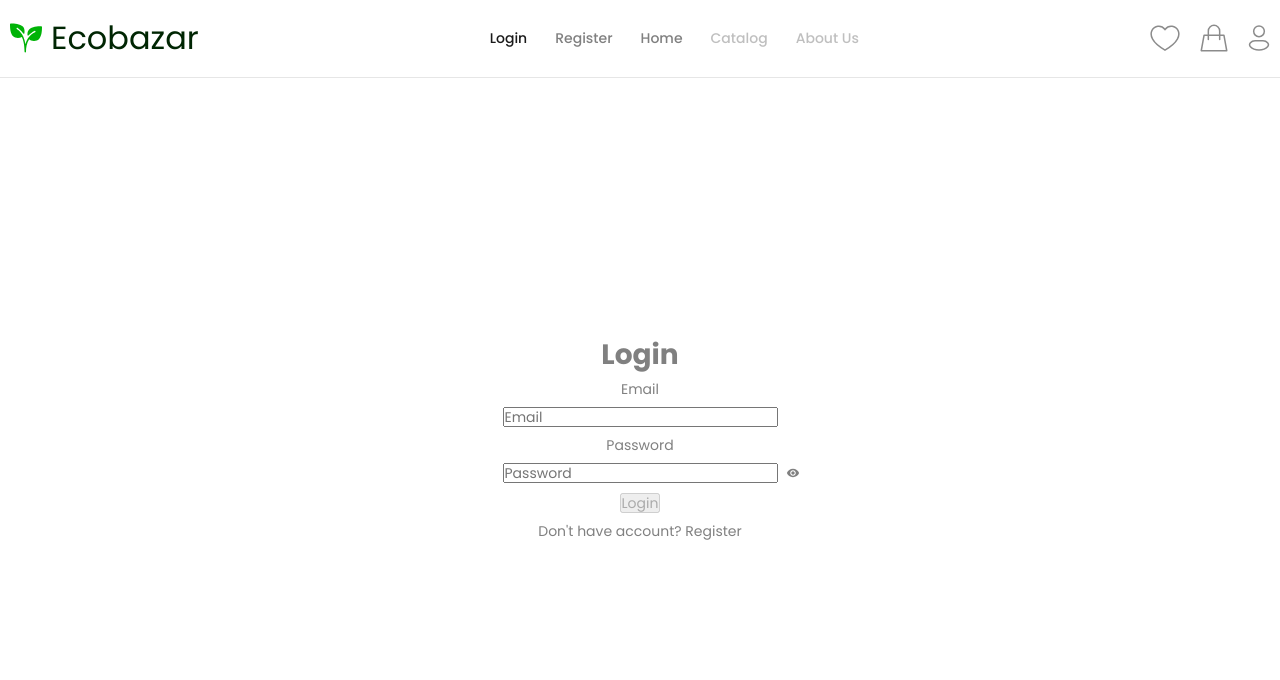
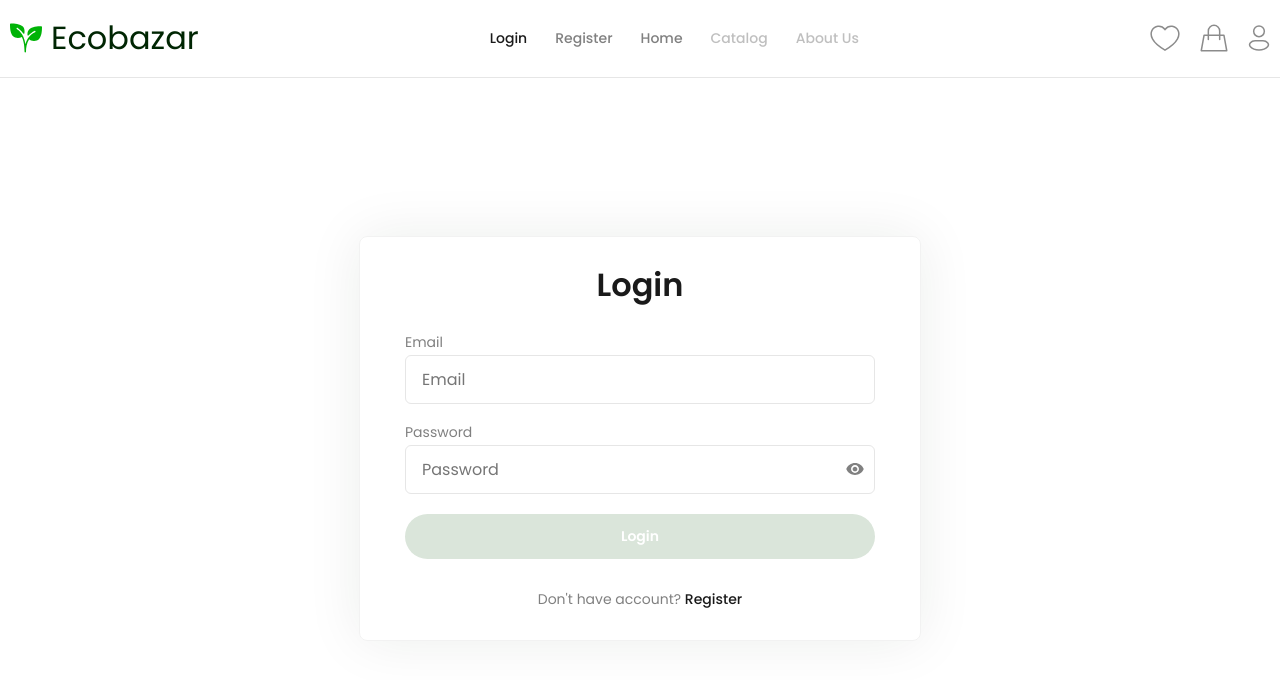
Before and after one commit to RobMarv1n/eCommerce-Application, a React (Vite) app: page /login in a window 1280 px wide. Shown: the top 680 px of the page. Built offline with nearby package versions, Linux system fonts and the light colour scheme.

Commit message:
feat: add styles to Login page, also add Button component

```diff
--- a/src/app/styles/base/settings.css
+++ b/src/app/styles/base/settings.css
@@ -99,3 +99,9 @@ img {
   cursor: default;
   opacity: 0.5;
 }
+
+.title {
+  font-size: 32px;
+  font-weight: 600;
+  color: var(--color-gray-9);
+}
--- a/src/pages/login/Login.tsx
+++ b/src/pages/login/Login.tsx
@@ -3,7 +3,9 @@ import { useFormValidation } from '../../shared/validation/useFomValidation';
 import { ROUTES } from '../../types';
 import { EmailInput } from '../../widgets/ui/EmailInput';
 import { PasswordInput } from '../../widgets/ui/PasswordInput';
+import { Button } from '../../shared/ui/Button';
 import './login.css';
+import '../../shared/styles/forms.css';
 
 export function Login() {
   const navigate = useNavigate();
@@ -18,33 +20,39 @@ export function Login() {
   const { isValidEmail, isValidPassword } = isValidForm;
 
   return (
-    <div className="login-page-container">
-      <h1>Login</h1>
-      <form className="login-form">
-        <label htmlFor="login-input">Email</label>
+    <section className="login">
+      <h1 className="title">Login</h1>
+      <form className="form">
+        <div className="form-group">
+          <label htmlFor="email-input">Email</label>
           <EmailInput
             isValid={isValidEmail}
             onInput={emailValidationHandler}
             value={email}
           />
-
+        </div>
+        <div className="form-group password-input-container">
           <label htmlFor="password-input">Password</label>
           <PasswordInput
             isValid={isValidPassword}
             onInput={passwordValidationHandler}
             value={password}
           />
-      </form>
-      <button
+        </div>
+        <Button
           type="submit"
           onClick={() => navigate(ROUTES.HOME)}
           disabled={!loginButtonState}
         >
           Login
-      </button>
-      <div>
-        Don't have account? <Link to={ROUTES.SIGN_UP}>Register</Link>
-      </div>
-    </div>
+        </Button>
+      </form>
+      <p className="form-question">
+        Don't have account?{' '}
+        <Link to={ROUTES.SIGN_UP} className="form-link">
+          Register
+        </Link>
+      </p>
+    </section>
   );
 }
--- a/src/pages/login/login.css
+++ b/src/pages/login/login.css
@@ -1,31 +1,22 @@
-.login-page-container {
+.login {
   display: flex;
   flex-direction: column;
-  gap: 10px;
+  gap: 30px;
   align-items: center;
-  align-self: center;
   justify-content: center;
+
+  width: 100%;
+  max-width: 562px;
+  margin: 0 auto;
+  padding: 30px 45px;
+  border: 1px solid var(--color-secondary-bg);
+  border-radius: 8px;
+
+  box-shadow: 0 0 56px 0 rgb(0 38 3 / 8%);
 }
 
-.login-form {
-  display: flex;
-  flex-direction: column;
-  gap: 10px;
-  align-items: center;
-  justify-content: center;
+@media (width <= 400px) {
+  .login {
+    padding: 30px 20px;
+  }
 }
-
-.password-input-container {
-  position: relative;
-
-  display: flex;
-  gap: 10px;
-  align-items: center;
-  justify-content: center;
-}
-
-.password-eye-icon {
-  cursor: pointer;
-  position: absolute;
-  right: -22px;
-}
--- /dev/null
+++ b/src/shared/styles/forms.css
@@ -0,0 +1,54 @@
+.form {
+  display: flex;
+  flex-direction: column;
+  gap: 20px;
+  width: 100%;
+}
+
+.form-group {
+  display: flex;
+  flex-direction: column;
+  gap: 5px;
+}
+
+.form-input {
+  height: 49px;
+  padding: 14px 16px;
+  border: 1px solid #e6e6e6;
+  border-radius: 6px;
+
+  font-size: 16px;
+  line-height: 130%;
+  color: var(--color-gray-4);
+}
+
+.form-input-icon {
+  padding-right: 35px;
+}
+
+.password-input-container {
+  position: relative;
+}
+
+.password-eye-icon {
+  cursor: pointer;
+
+  position: absolute;
+  top: 35px;
+  right: 10px;
+
+  font-size: 20px;
+}
+
+.form-question {
+  line-height: 150%;
+}
+
+.form-link {
+  font-weight: 500;
+  color: var(--color-gray-9);
+}
+
+.validation-error {
+  color: var(--color-danger);
+}
--- /dev/null
+++ b/src/shared/ui/Button/Button.module.css
@@ -0,0 +1,32 @@
+.button {
+  cursor: pointer;
+
+  height: 45px;
+  padding: 14px 32px;
+  border: none;
+  border-radius: 43px;
+
+  font-weight: 600;
+  line-height: 120%;
+  color: var(--color-main);
+
+  background: var(--color-primary);
+
+  transition: all ease 0.5s;
+}
+
+.button:disabled {
+  cursor: default;
+  background-color: var(--color-green-1);
+}
+
+@media (hover: hover) and (pointer: fine) {
+  .button:hover:not(:disabled) {
+    transform: scale(0.98);
+    background-color: var(--color-hard-primary);
+  }
+
+  .button:active:not(:disabled) {
+    background-color: var(--color-soft-primary);
+  }
+}
--- /dev/null
+++ b/src/shared/ui/Button/Button.tsx
@@ -0,0 +1,26 @@
+import styles from './Button.module.css';
+
+interface ButtonProperties {
+  type?: 'button' | 'submit' | 'reset';
+  disabled?: boolean;
+  onClick?: () => void;
+  children: React.ReactNode;
+}
+
+export function Button({
+  type = 'button',
+  disabled = false,
+  onClick,
+  children,
+}: ButtonProperties) {
+  return (
+    <button
+      type={type}
+      className={styles.button}
+      disabled={disabled}
+      onClick={onClick}
+    >
+      {children}
+    </button>
+  );
+}
--- /dev/null
+++ b/src/shared/ui/Button/index.ts
@@ -0,0 +1 @@
+export { Button } from './Button';
--- a/src/widgets/ui/EmailInput.tsx
+++ b/src/widgets/ui/EmailInput.tsx
@@ -5,8 +5,8 @@ export function EmailInput(inputProperties: InputProperties) {
   return (
     <>
       <input
-        type="text"
-        className="email-input"
+        type="email"
+        className="form-input"
         placeholder="Email"
         id="email-input"
         value={value}
--- a/src/widgets/ui/PasswordInput.tsx
+++ b/src/widgets/ui/PasswordInput.tsx
@@ -7,10 +7,9 @@ export function PasswordInput(inputProperties: InputProperties) {
   const [showPassword, setShowPassword] = useState(false);
   return (
     <>
-      <div className="password-input-container">
       <input
         type={showPassword ? 'text' : 'password'}
-          className="password-input"
+        className="form-input form-input-icon"
         placeholder="Password"
         id="password-input"
         value={value}
@@ -28,7 +27,6 @@ export function PasswordInput(inputProperties: InputProperties) {
         className="password-eye-icon eye-off-icon"
         onClick={() => setShowPassword(false)}
       />
-      </div>
       {!isValid && (
         <div className="validation-error">
           The password must be longer than 8 characters and less than 25
```
Lines whose indentation alone changed are shown as unchanged.
